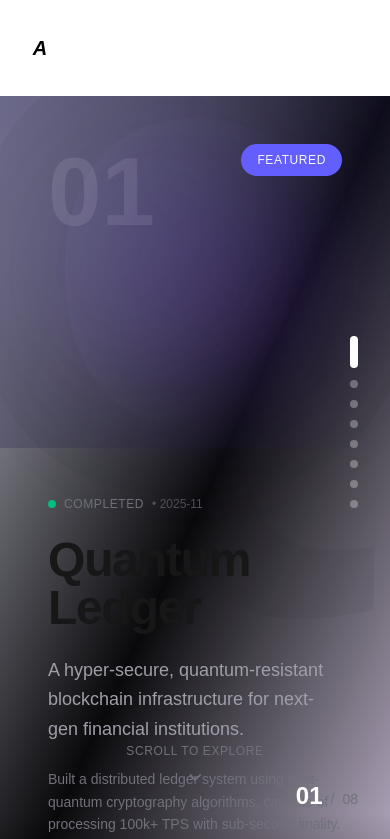
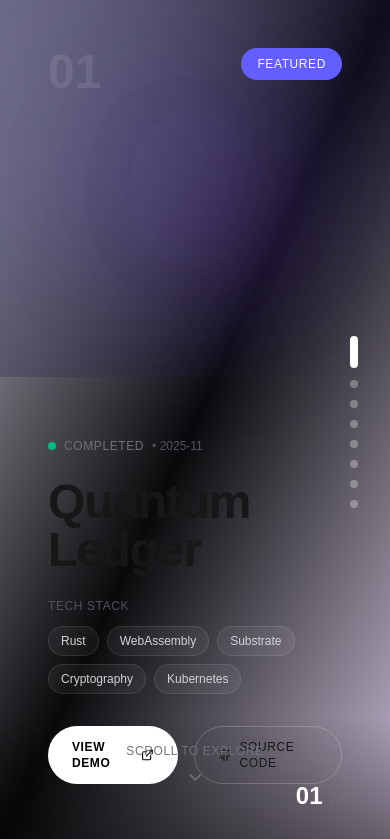
Before and after one commit to qutubahmed732/artisanal, a Next.js app: page /project in a window 390 px wide. Shown: the top 839 px of the page. Built offline with nearby package versions, Linux system fonts and the light colour scheme.

Commit message:
add responsiveness in projects page

```diff
--- a/src/app/components/Header.tsx
+++ b/src/app/components/Header.tsx
@@ -29,7 +29,7 @@ export default function Header() {
 
   return (
     <>
-      <nav className={`${position ? "" : "fixed"} top-0 left-0 right-0 z-50 transition-all duration-500 ${isScrolled ? 'py-4 bg-black/80 backdrop-blur-lg' : 'py-8'
+      <nav className={`${position ? "hidden" : "fixed"} top-0 left-0 right-0 z-50 transition-all duration-500 ${isScrolled ? 'py-4 bg-black/80 backdrop-blur-lg' : 'py-8'
         }`}>
         <div className="max-w-7xl mx-auto px-6 flex justify-between items-center">
           <div className="flex items-center gap-2">
--- a/src/app/components/HomePage.tsx
+++ b/src/app/components/HomePage.tsx
@@ -1,11 +1,26 @@
 "use client";
-import React, { Suspense } from 'react';
+import React, { Suspense, useEffect, useState } from 'react';
 import { ArrowUpRight } from 'lucide-react';
 import GridBackground from './GridBackground';
 import Philosophy from './Philosophy';
 
 
 const App: React.FC = () => {
+  const [bool, setBool] = useState(false);
+
+  useEffect(() => {
+    function scrollWindow() {
+      const isScrolled = window.scrollY > 150;
+      setBool(isScrolled);
+    }
+
+    window.addEventListener("scroll", scrollWindow);
+
+    return () => {
+      window.removeEventListener("scroll", scrollWindow);
+    };
+  }, []);
+
 
   return (
     <div className="min-h-screen selection:bg-indigo-500 selection:text-white">
@@ -40,7 +55,7 @@ const App: React.FC = () => {
         </div>
 
         {/* Scroll Indicator */}
-        <div className="hidden md:flex fixed bottom-10 left-auto right-6 items-center gap-4 text-zinc-600 mono text-xs uppercase tracking-widest animate-bounce">
+        <div className={`hidden ${bool ? "" : "md:flex"} fixed bottom-10 left-auto right-6 items-center gap-4 text-zinc-600 mono text-xs uppercase tracking-widest animate-bounce`}>
           <div className="w-px h-12 bg-zinc-800" />
           Scroll to Explore
         </div>
--- a/src/app/components/Projects.tsx
+++ b/src/app/components/Projects.tsx
@@ -217,7 +217,7 @@ const Projects: React.FC = () => {
         {/* Projects Container */}
         <div
           ref={containerRef}
-          className="qutub h-screen overflow-y-scroll snap-y snap-mandatory scroll-smooth overscroll-y-contain md:overscroll-y-auto"
+          className="qutub h-dvh overflow-y-scroll snap-y snap-mandatory scroll-smooth overscroll-y-contain md:overscroll-y-auto"
           style={{ scrollbarWidth: 'none', msOverflowStyle: 'none', touchAction: 'pan-y' }}
         >
           <style>{`
@@ -230,7 +230,7 @@ const Projects: React.FC = () => {
             <section
               key={project.id}
               data-index={index}
-              className="h-screen snap-start snap-always flex items-center relative overflow-hidden"
+              className="h-dvh snap-start snap-always snap-mandatory flex items-center relative overflow-hidden"
             >
               {/* Background Gradient */}
               <div className="absolute inset-0 bg-linear-to-br from-indigo-950/30 via-zinc-950 to-purple-950/30" />
@@ -241,14 +241,14 @@ const Projects: React.FC = () => {
                 <div className="relative flex items-center justify-center p-12 bg-linear-to-br from-indigo-950/50 to-transparent">
                   {/* Large Letter Background */}
                   <div className="absolute inset-0 flex items-center justify-center opacity-5">
-                    <span className="text-[40rem] font-black leading-none">
+                    <span className="text-[20rem] md:text-[40rem] font-black leading-none">
                       {project.title.charAt(0)}
                     </span>
                   </div>
 
                   {/* Project Number */}
                   <div className="absolute top-12 left-12">
-                    <span className="text-8xl font-black text-white/10 mono">
+                    <span className="text-5xl md:text-8xl font-black text-white/10 mono">
                       {String(index + 1).padStart(2, '0')}
                     </span>
                   </div>
@@ -287,13 +287,13 @@ const Projects: React.FC = () => {
                   </h2>
 
                   {/* Description */}
-                  <p className="text-zinc-400 text-lg md:text-xl leading-relaxed mb-6">
+                  <p className="text-zinc-400 text-lg md:text-xl leading-relaxed mb-6 hidden md:block">
                     {project.description}
                   </p>
 
                   {/* Long Description */}
                   {project.longDescription && (
-                    <p className="text-zinc-500 text-sm leading-relaxed mb-8">
+                    <p className="text-zinc-500 text-sm leading-relaxed mb-8 hidden md:block">
                       {project.longDescription}
                     </p>
                   )}
```
